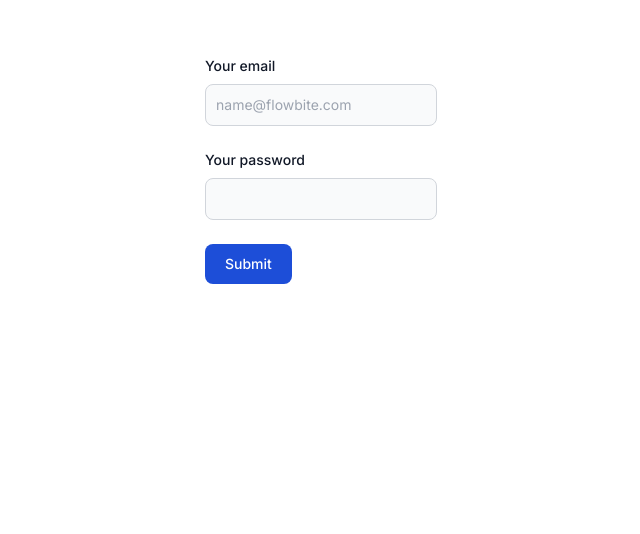
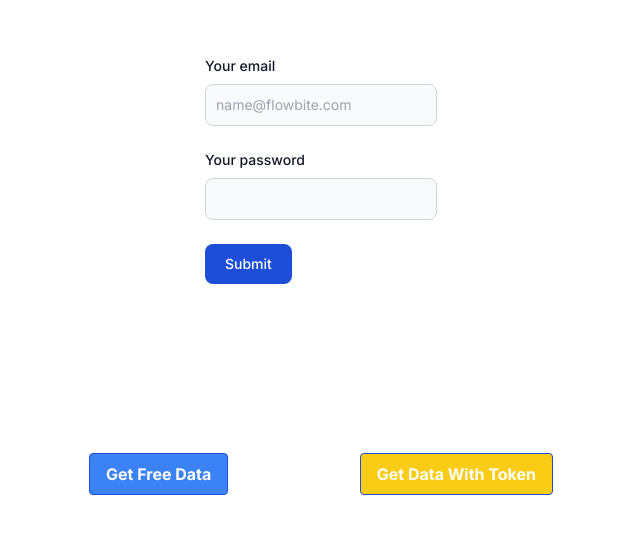
Before and after one commit to dinhcuongnd2001/learn-jwt, a Next.js app: page / in a window 1280 px wide. Shown: the part 120-654 px from the top of the page, without its empty margins (319-959 px from the left). Built offline with nearby package versions, Linux system fonts and the light colour scheme.

Commit message:
feat check token

```diff
--- a/app/api/auth/login/route.ts
+++ b/app/api/auth/login/route.ts
@@ -1,15 +1,9 @@
 import { TypeLogin } from "@/interfaces";
 import { genTokenPair } from "@/libs";
-import {
-  NextResponse,
-  type NextFetchEvent,
-  type NextRequest,
-} from "next/server";
+import { NextResponse } from "next/server";
 
 export async function POST(request: Request) {
-  console.log("called");
-  const { username, password } = (await request.json()) as TypeLogin;
-  console.log("🚀 ~ file: route.ts:12 ~ POST ~ username:", username);
+  const { username } = (await request.json()) as TypeLogin;
   const token = genTokenPair({ username });
-  return NextResponse.json({ message: "Login successfull!", token });
+  return NextResponse.json({ message: "Login successfull!", data: token });
 }
--- a/app/api/auth/refresh-token/route.ts
+++ b/app/api/auth/refresh-token/route.ts
@@ -16,5 +16,8 @@ export async function POST(request: Request) {
     });
   }
   const token = genTokenPair({ username });
-  return NextResponse.json({ message: "Refresh token successfull!", token });
+  return NextResponse.json({
+    message: "Refresh token successfull!",
+    data: token,
+  });
 }
--- a/app/page.tsx
+++ b/app/page.tsx
@@ -1,12 +1,41 @@
+"use client";
 import Login from "@/components/Login";
+import { handleGetDataDefault, handleGetDataProtected } from "@/services";
 import Image from "next/image";
 
 export default function Home() {
+  const handleGetFreeDate = async () => {
+    const message = await handleGetDataDefault();
+    if (message) alert(message);
+    else alert("Error get free data");
+  };
+
+  const handleGetDataWithToken = async () => {
+    const message = await handleGetDataProtected();
+    if (message) alert(message);
+    else alert("Error get data with token");
+  };
+
   return (
     <main className="flex min-h-screen bg-white flex-col items-center justify-between p-24">
       <div className="max-w-lg bg-white p-20">
         <Login />
       </div>
+      <div className="w-2/4 bg-white p-10 flex justify-between items-center m-auto">
+        <button
+          onClick={handleGetFreeDate}
+          className="bg-blue-500 hover:bg-blue-700 text-white font-bold py-2 px-4 border border-blue-700 rounded"
+        >
+          Get Free Data
+        </button>
+
+        <button
+          onClick={handleGetDataWithToken}
+          className="bg-yellow-400 hover:bg-yellow-600 text-white font-bold py-2 px-4 border border-blue-700 rounded"
+        >
+          Get Data With Token
+        </button>
+      </div>
     </main>
   );
 }
--- a/common/index.ts
+++ b/common/index.ts
@@ -12,7 +12,7 @@ export const refreshTokenFn = mem(
     );
     try {
       const newToken = await axiosPublic.post<never, TypeGenTokenPair>(
-        "/refresh-token",
+        "/auth/refresh-token",
         undefined,
         {
           headers: {
--- a/configs/axios/axios.public.ts
+++ b/configs/axios/axios.public.ts
@@ -9,7 +9,6 @@ const axiosPublic = axios.create({
 
 axiosPublic.interceptors.response.use(
   (response) => {
-    console.log("res ::", response);
     return response.data;
   },
   (err) => {
--- a/interfaces/index.d.ts
+++ b/interfaces/index.d.ts
@@ -7,3 +7,8 @@ export interface TypeLogin {
   username: string;
   password: string;
 }
+
+export interface TypeResponse {
+  message: string;
+  data?: any;
+}
--- a/services/index.ts
+++ b/services/index.ts
@@ -1,19 +1,23 @@
-import { refreshTokenFn } from "@/common";
+import { axiosProtected } from "@/configs/axios/axios.protected";
 import { axiosPublic } from "@/configs/axios/axios.public";
-import { TypeGenTokenPair, TypeLogin } from "@/interfaces";
+import { TypeGenTokenPair, TypeLogin, TypeResponse } from "@/interfaces";
+
+interface TypeLoginResponse extends Pick<TypeResponse, "message"> {
+  data: TypeGenTokenPair;
+}
 
 export const handleLogin = async ({
   username,
   password,
 }: TypeLogin): Promise<boolean> => {
   try {
-    const { accessToken, refreshToken } = await axiosPublic.post<
-      never,
-      TypeGenTokenPair
-    >("/auth/login", {
+    const {
+      data: { accessToken, refreshToken },
+    } = await axiosPublic.post<never, TypeLoginResponse>("/auth/login", {
       username,
       password,
     });
+
     localStorage.setItem("accessToken", JSON.stringify(accessToken));
     localStorage.setItem("refreshToken", JSON.stringify(refreshToken));
     return true;
@@ -21,3 +25,25 @@ export const handleLogin = async ({
     return false;
   }
 };
+
+export const handleGetDataDefault = async (): Promise<string> => {
+  try {
+    const { message } = await axiosPublic.post<never, TypeResponse>(
+      "/auth/default"
+    );
+    return message;
+  } catch (error) {
+    return "";
+  }
+};
+
+export const handleGetDataProtected = async (): Promise<string> => {
+  try {
+    const { message } = await axiosProtected.post<never, TypeResponse>(
+      "/auth/protected"
+    );
+    return message;
+  } catch (error) {
+    return "";
+  }
+};
```
